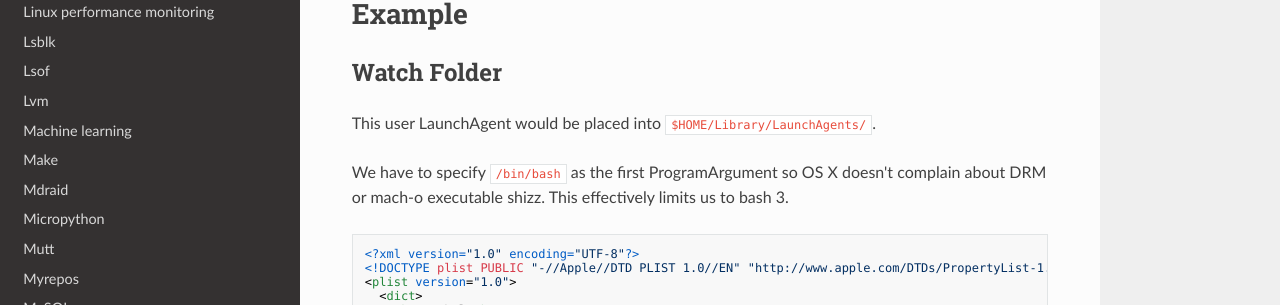
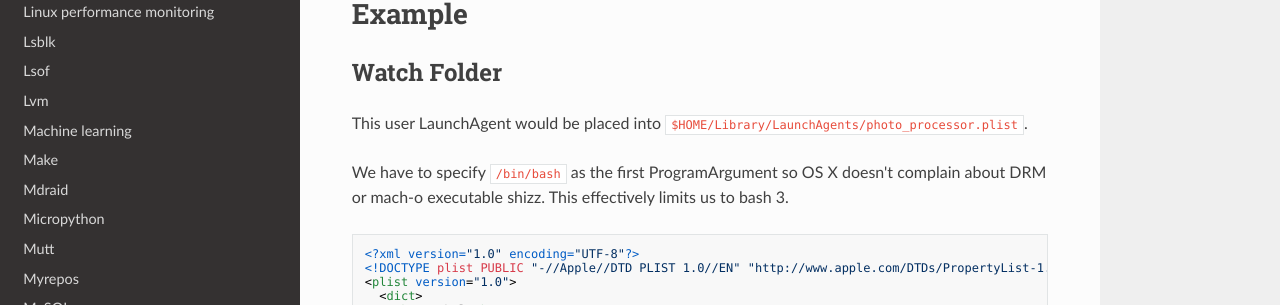
Before and after one commit to lando-cal/tech-notes, an MkDocs documentation site: the page built from docs/launchd.md, in a window 1280 px wide and 932 px high. Shown: the part 152-457 px from the top of the window. Built offline with MkDocs 1.6.1, drawn with Linux system fonts in a browser that asks for light colours; nearby versions of some CDN libraries.

Commit message:
Specify filename

```diff
--- a/docs/launchd.md
+++ b/docs/launchd.md
@@ -4,7 +4,7 @@ launchd is MacOS X's init system.
 
 ## Watch Folder
 
-This user LaunchAgent would be placed into `$HOME/Library/LaunchAgents/`.
+This user LaunchAgent would be placed into `$HOME/Library/LaunchAgents/photo_processor.plist`.
 
 We have to specify `/bin/bash` as the first ProgramArgument so OS X doesn't complain about DRM or mach-o executable shizz. This effectively limits us to bash 3.
 
```
